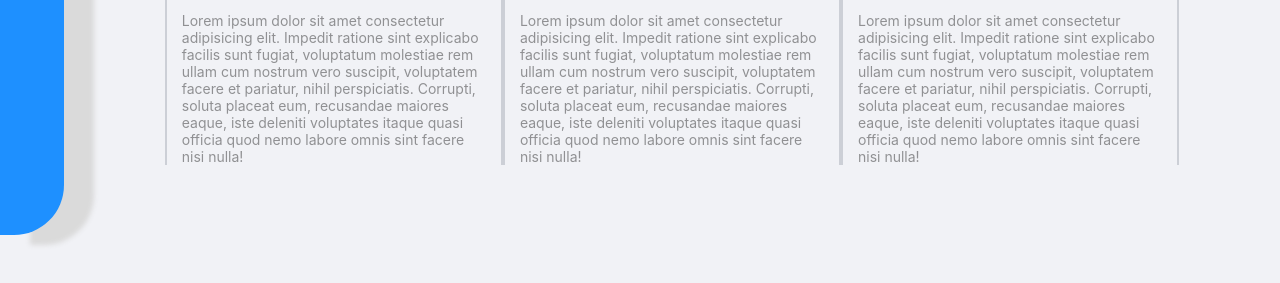
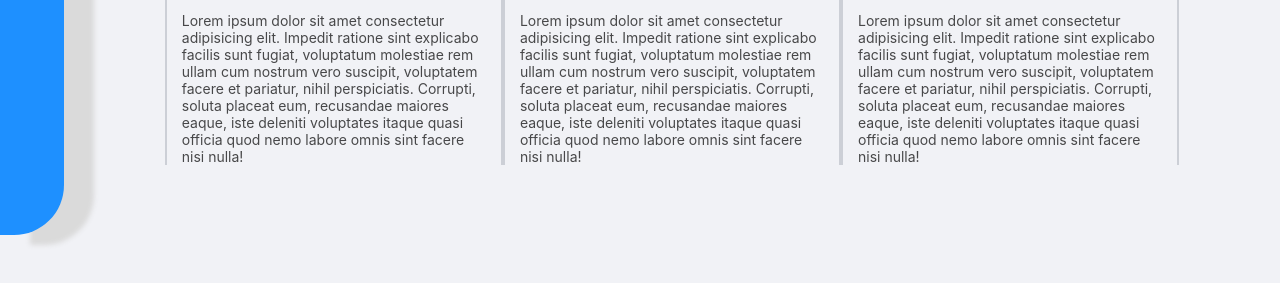
Before and after one commit to era2099/frontEnd, a plain HTML site: page front-end/index.html in a window 1280 px wide. Shown: the part 499-782 px from the top of the page. Drawn offline with Linux system fonts and the light colour scheme.

Commit message:
Update main.css

```diff
--- a/front-end/css/main.css
+++ b/front-end/css/main.css
@@ -108,7 +108,7 @@ main{
 
 .text-card{
     font-size: 14px;
-    opacity: 0.4;
+    opacity: 0.7;
 }
 
 .main-color{
```
